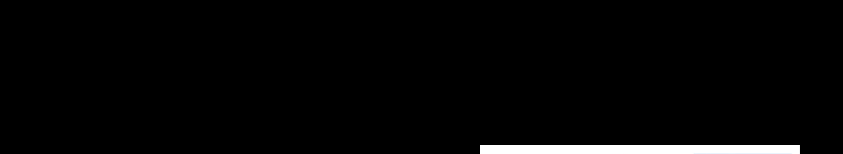
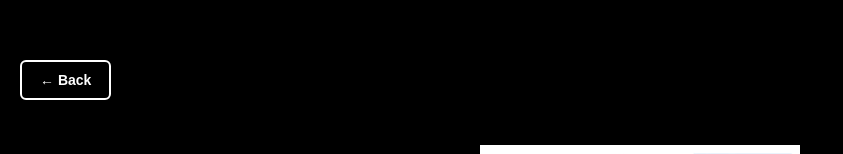
Before and after one commit to vivekvennam/magicapp, a website: page public/magic.html in a window 1280 px wide. Shown: the top 154 px of the page, without its empty margins (0-843 px from the left). Drawn offline with Linux system fonts and the light colour scheme.

Commit message:
UI tweak: button text

```diff
--- a/public/magic.html
+++ b/public/magic.html
@@ -14,6 +14,27 @@ body {
   align-items: center;
   flex-direction: column;
   overflow: hidden;
+}
+
+/* BACK BUTTON */
+.back-btn {
+  position: absolute;
+  top: 20px;
+  left: 20px;
+  padding: 10px 18px;
+  font-size: 14px;
+  font-weight: bold;
+  background: transparent;
+  color: white;
+  border: 2px solid white;
+  border-radius: 6px;
+  cursor: pointer;
+  z-index: 10;
+}
+
+.back-btn:hover {
+  background: white;
+  color: black;
 }
 
 .magic-wrapper {
@@ -67,6 +88,9 @@ button:hover { transform: scale(1.1); }
 
 <body>
 
+<!-- BACK BUTTON -->
+<button class="back-btn" onclick="goHome()">← Back</button>
+
 <div class="magic-wrapper">
   <img id="magicImage" src="images/magic.jpg" />
 </div>
@@ -83,6 +107,10 @@ function animate() {
   img.style.animation = "chaosBounce 2s ease-out forwards";
 }
 
+function goHome() {
+  window.location.href = "/";
+}
+
 animate();
 
 btn.onclick = () => {
```
